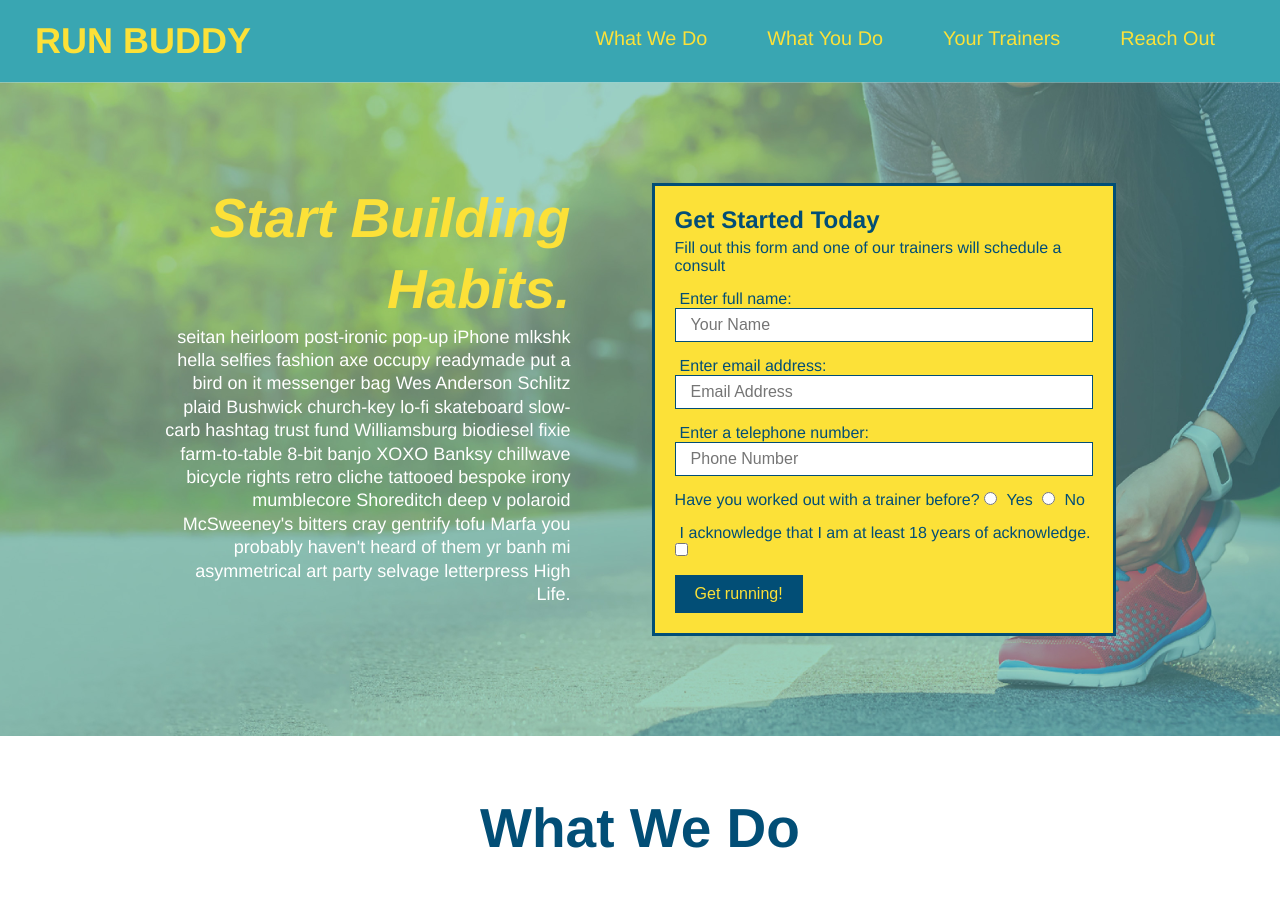
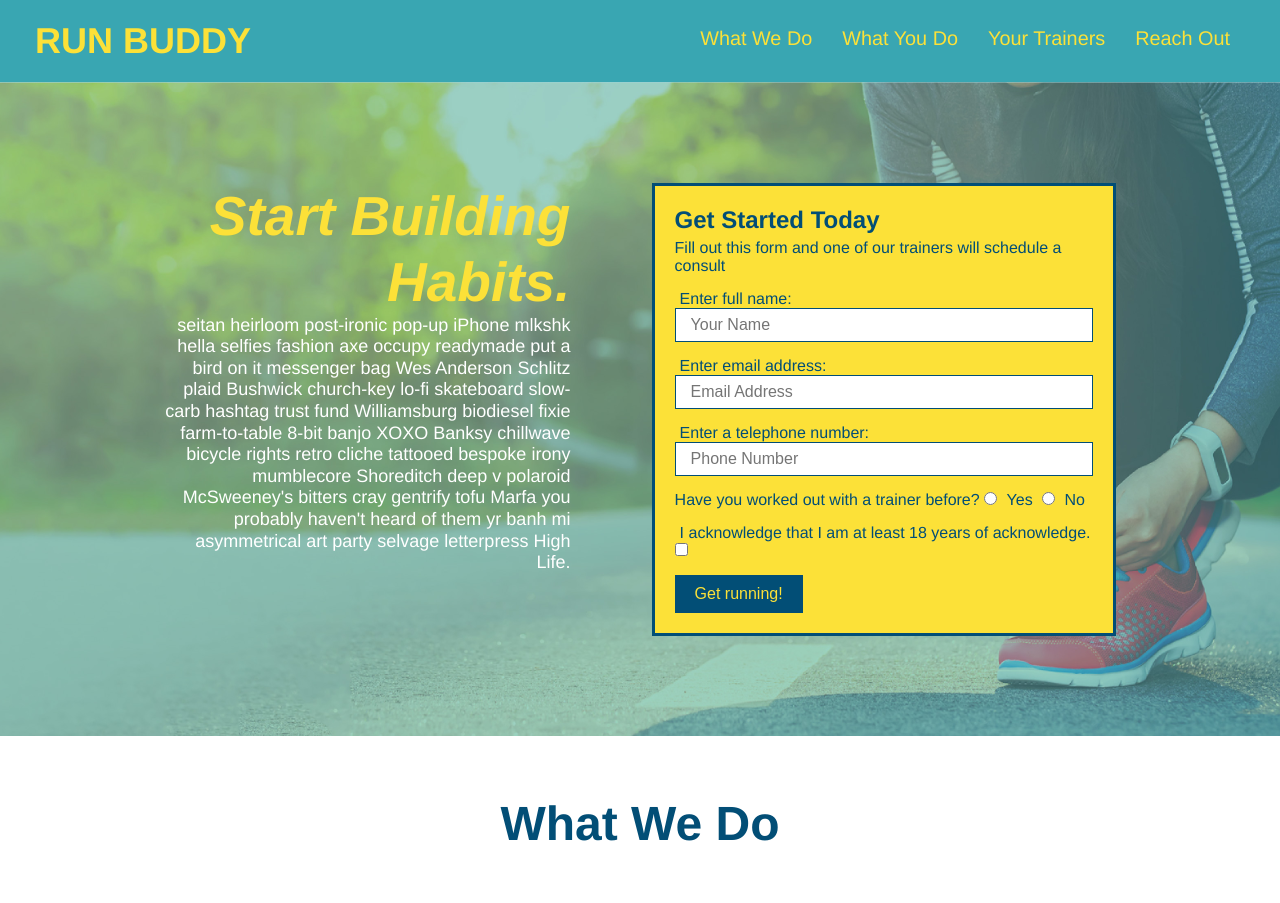
Before and after one commit to wcastellan/UNC-boot-camp, a plain HTML site: page index.html in a window 1280 px wide. Shown: the top 903 px of the page. Drawn offline with Linux system fonts and the light colour scheme.

Commit message:
added mediaquerie to styles

```diff
--- a/assets/css/styles.css
+++ b/assets/css/styles.css
@@ -42,7 +42,7 @@ header nav ul {
 }
 
 header nav ul li a {
-    margin: 0 30px;
+    padding: 10px 15px;
     font-weight: lighter;
     font-size: 1.55vw;
 }
@@ -83,6 +83,7 @@ section {
     display: flex;
     justify-content: center;
     flex-wrap: wrap;
+    align-items: flex-start;
 }
 
 .hero-form {
@@ -110,7 +111,7 @@ section {
     margin: 3.5%;
     color: #fff;
     font-size: 18px;
-    line-height: 1.3;
+    line-height: 1.2;
 }
 
 .hero-cta h2 {
@@ -157,7 +158,7 @@ section {
 }
 
 .section-title {
-    font-size: 55px;
+    font-size: 48px;
     color: #024e76;
     margin-bottom: 35px;
     padding-bottom: 20px;
@@ -339,3 +340,7 @@ section {
 .flex-row {
     display: flex;
 }
+
+@media screen and (max-width: 980px) {
+
+}
```
